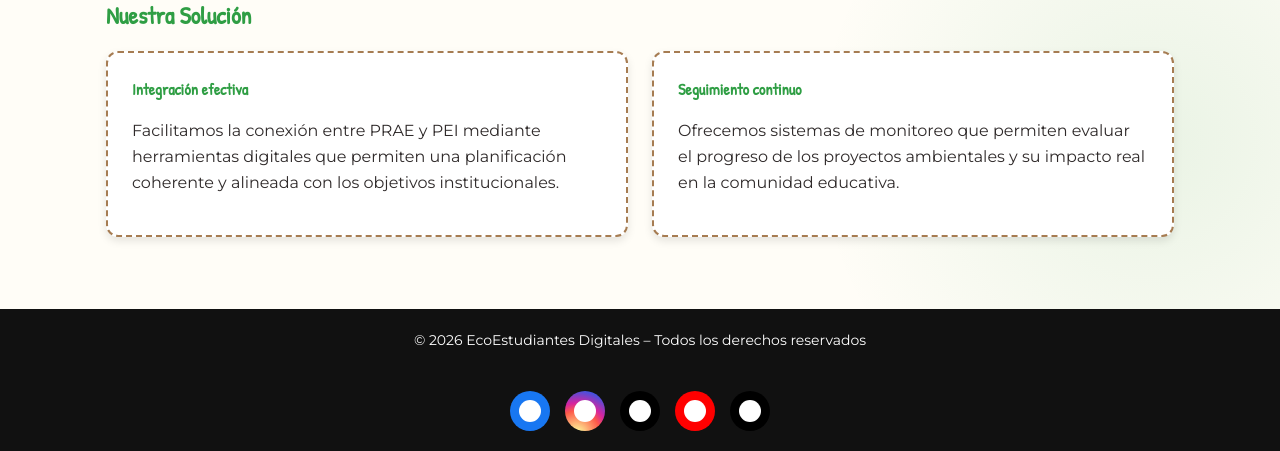
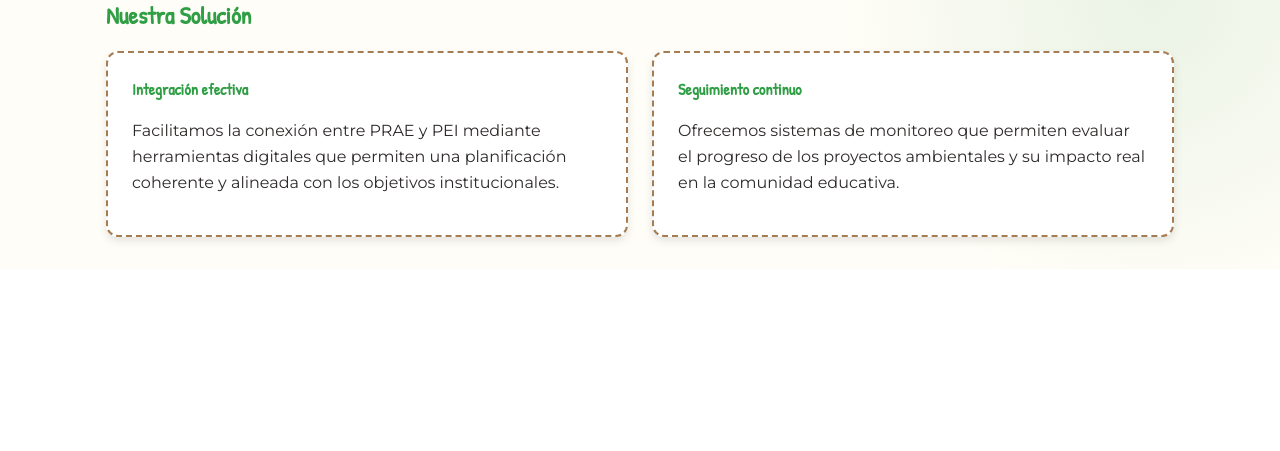
Before and after one commit to wos-7171/EcoEstudiantes, a PHP site: page /pages/antecedentes.php in a window 1280 px wide. Shown: the part 1091-1542 px from the top of the page. After the commit the page ends 1340 px from the top, so only its background shows below. Run offline with PHP 8.4, Linux system fonts and the light colour scheme; a user stored in the database is signed in; grey boxes are pictures that could not be loaded.

Commit message:
fix: quitar el pie duplicado de antecedentes

```diff
--- a/pages/antecedentes.php
+++ b/pages/antecedentes.php
@@ -68,29 +68,6 @@
         </div>
     </main>
 
-    <footer>
-        <div class="container">
-            <p>&copy; 2026 EcoEstudiantes Digitales – Todos los derechos reservados</p>
-            <div class="social-links">
-                <a href="https://www.facebook.com/profile.php?id=61580327203316" aria-label="Facebook" target="_blank" rel="noopener noreferrer">
-                    <img src="https://cdn.jsdelivr.net/gh/simple-icons/simple-icons/icons/facebook.svg" alt="Facebook" class="icon">
-                </a>
-                <a href="https://www.instagram.com/ecoestudiantes.digitales/" aria-label="Instagram" target="_blank" rel="noopener noreferrer">
-                    <img src="https://cdn.jsdelivr.net/gh/simple-icons/simple-icons/icons/instagram.svg" alt="Instagram" class="icon">
-                </a>
-                <a href="https://x.com/Ecoestudiantes_" aria-label="Twitter" target="_blank" rel="noopener noreferrer">
-                    <img src="https://cdn.jsdelivr.net/gh/simple-icons/simple-icons/icons/x.svg" alt="Twitter" class="icon">
-                </a>
-                <a href="https://www.youtube.com/channel/UCRxzfKVHC0WeMN8AHlrEd0w" aria-label="YouTube" target="_blank" rel="noopener noreferrer">
-                    <img src="https://cdn.jsdelivr.net/gh/simple-icons/simple-icons/icons/youtube.svg" alt="YouTube" class="icon">
-                </a>
-                <a href="https://www.tiktok.com/@ecoestudiantesdig" aria-label="TikTok" target="_blank" rel="noopener noreferrer">
-                    <img src="https://cdn.jsdelivr.net/gh/simple-icons/simple-icons/icons/tiktok.svg" alt="TikTok" class="icon">
-                </a>
-            </div>
-        </div>
-
-
 </body>
 
 </html>
```
